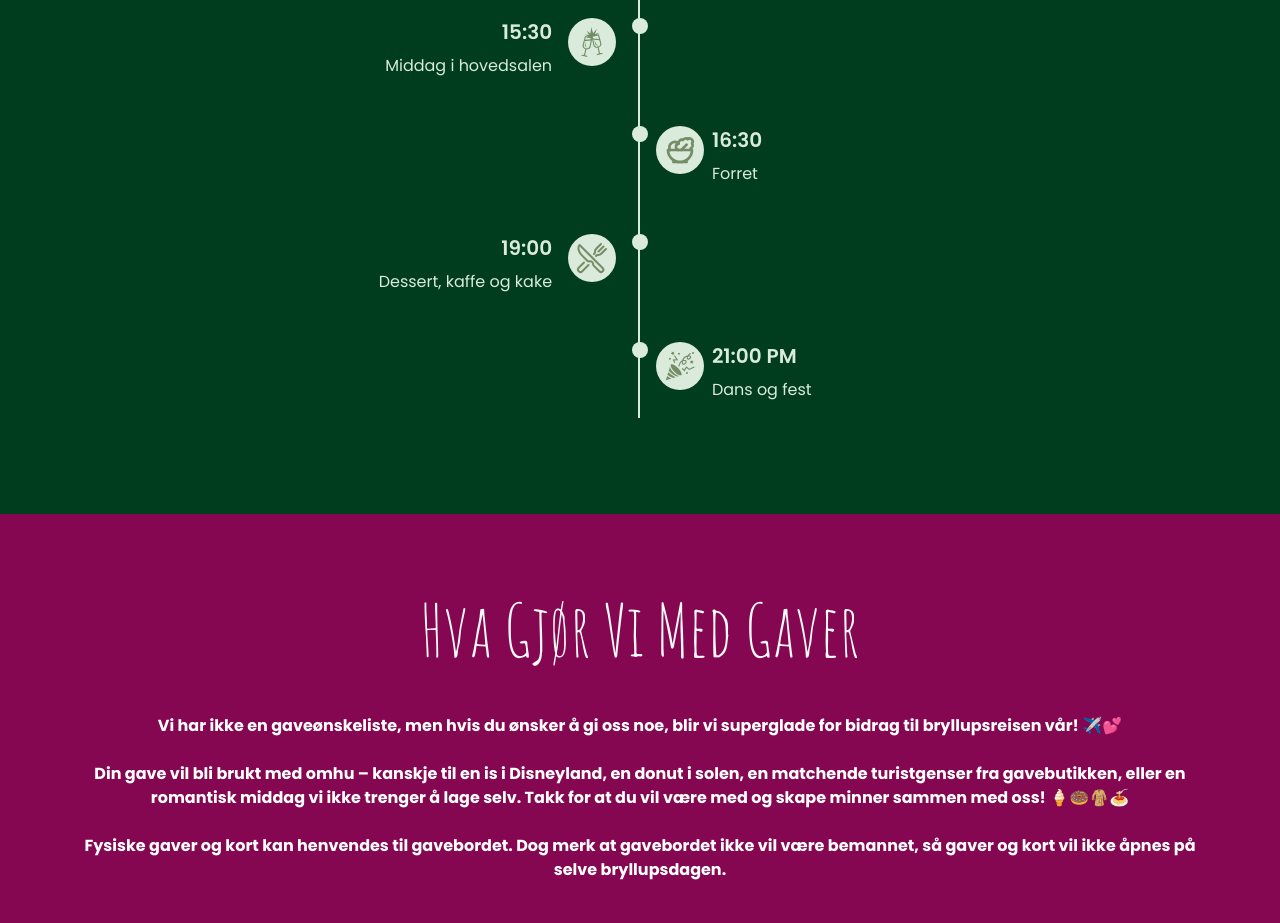
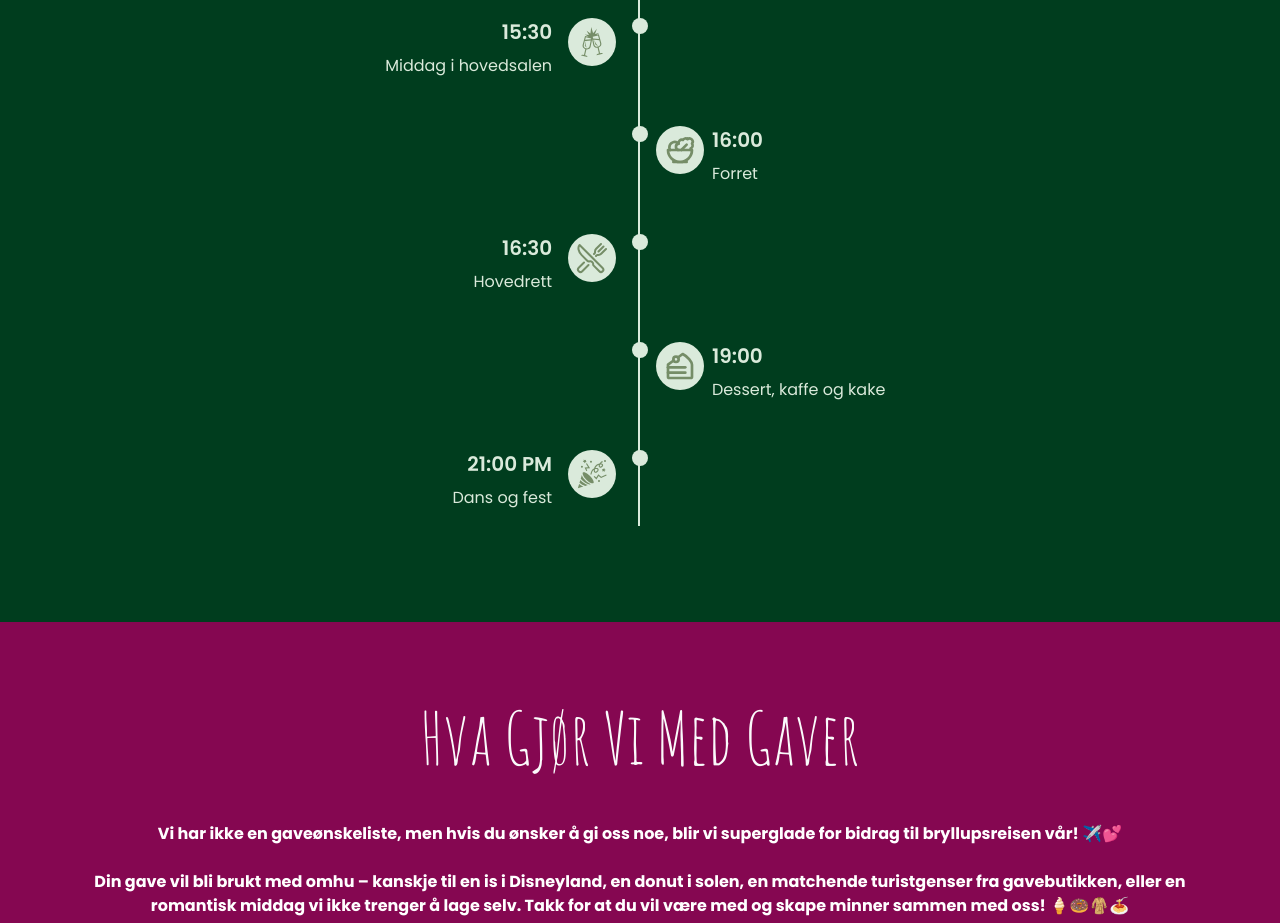
Before and after one commit to larissabakken/website-weeding, a Next.js app: page / in a window 1280 px wide. Shown: the part 2460-3383 px from the top of the page. Built offline with nearby package versions, Linux system fonts and the light colour scheme.

Commit message:
fix: timeline

```diff
--- a/components/Timeline.tsx
+++ b/components/Timeline.tsx
@@ -8,7 +8,7 @@ import {
 } from "react-icons/gi";
 import { FaPeopleGroup } from "react-icons/fa6";
 import { LiaPeopleCarrySolid } from "react-icons/lia";
-import { LuSalad } from "react-icons/lu";
+import { LuSalad, LuCakeSlice } from "react-icons/lu";
 import { IoRestaurantOutline } from "react-icons/io5";
 
 const events = [
@@ -25,14 +25,19 @@ const events = [
     icon: GiGlassCelebration,
   },
   {
-    time: "16:30",
+    time: "16:00",
     description: "Forret",
     icon: LuSalad,
   },
   {
+    time: "16:30",
+    description: "Hovedrett",
+    icon: IoRestaurantOutline,
+  },
+  {
     time: "19:00",
     description: "Dessert, kaffe og kake",
-    icon: IoRestaurantOutline,
+    icon: LuCakeSlice,
   },
   { time: "21:00 PM", description: "Dans og fest", icon: GiPartyPopper },
 ];
```
